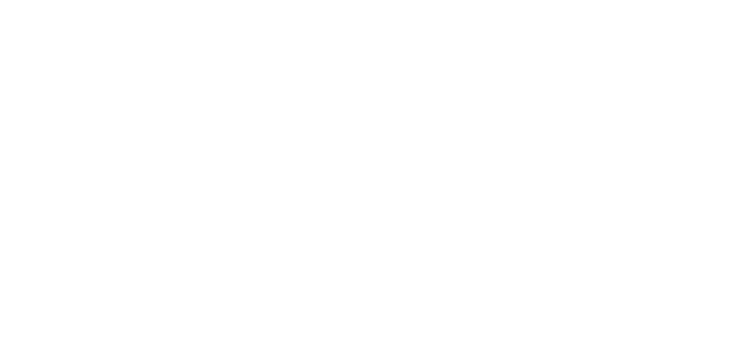
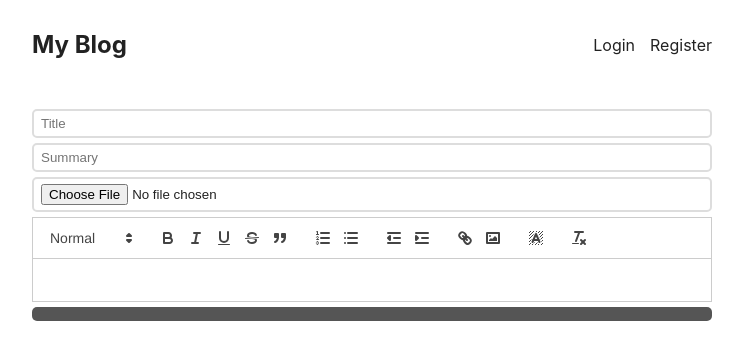
Before and after one commit to andrewgomez1992/react-blog, a React (Create React App) app in the folder client/: page /create in a window 1280 px wide. Before the commit this address had no page. Shown: the top 360 px of the page, without its empty margins (268-1011 px from the left). Built offline with nearby package versions, Linux system fonts and the light colour scheme; no server answers.

Commit message:
react-quill toolbar finished

```diff
--- a/client/package.json
+++ b/client/package.json
@@ -9,6 +9,7 @@
     "axios": "^1.6.6",
     "react": "^18.2.0",
     "react-dom": "^18.2.0",
+    "react-quill": "^2.0.0",
     "react-router-dom": "^6.21.3",
     "react-scripts": "5.0.1",
     "styled-components": "^6.1.8",
--- a/client/src/App.css
+++ b/client/src/App.css
@@ -95,6 +95,6 @@
   font-weight: bold;
 }
 
-form h1 {
+form.login h1 form.register h1{
   text-align: center;
 }
--- a/client/src/App.js
+++ b/client/src/App.js
@@ -6,6 +6,7 @@
 import LoginPage from "./pages/LoginPage";
 import RegisterPage from "./pages/RegisterPage";
 import UserContextProvider from "./UserContext";
+import CreatePost from "./pages/CreatePost";
 
 function App() {
   return (
@@ -15,6 +16,7 @@
           <Route index element={<Homepage />} />
           <Route path="/login" element={<LoginPage />} />
           <Route path="/register" element={<RegisterPage />} />
+          <Route path="/create" element={<CreatePost />} />
         </Route>
       </Routes>
     </UserContextProvider>
--- a/client/src/components/Header.js
+++ b/client/src/components/Header.js
@@ -44,7 +44,7 @@
       <nav>
         {username && (
           <>
-            <Link to="c/reate">Create new post</Link>
+            <Link to="create">Create new post</Link>
             <a onClick={logout}>Logout</a>
           </>
         )}
--- /dev/null
+++ b/client/src/pages/CreatePost.js
@@ -0,0 +1,48 @@
+import React, { useState } from "react";
+import ReactQuill from "react-quill";
+import "react-quill/dist/quill.snow.css";
+
+const CreatePost = () => {
+  const [title, setTitle] = useState("");
+  const [summary, setSummary] = useState("");
+  const [content, setContent] = useState("");
+  const modules = {
+    toolbar: [
+      [{ header: [1, 2, 3, 4, 5, 6, false] }],
+      //   [{ font: [] }],
+      ["bold", "italic", "underline", "strike", "blockquote"],
+      [{ list: "ordered" }, { list: "bullet" }],
+      [{ indent: "-1" }, { indent: "+1" }],
+      ["link", "image"],
+      [({ color: [] }, { background: [] })],
+
+      ["clean"], // remove formatting button
+    ],
+  };
+
+  const formats = [
+    "header",
+    "bold",
+    "italic",
+    "underline",
+    "strike",
+    "blockquote",
+    "list",
+    "bullet",
+    "indent",
+    "link",
+    "image",
+  ];
+
+  return (
+    <form>
+      <input type="title" placeholder="Title" />
+      <input type="summary" placeholder="Summary" />
+      <input type="file" />
+      <ReactQuill value={content} modules={modules} formats={formats} />
+      <button style={{ marginTop: "5px" }}></button>
+    </form>
+  );
+};
+
+export default CreatePost;
```
Also changed, not shown: 1 other file (tests, documents, lock files or other folders).
